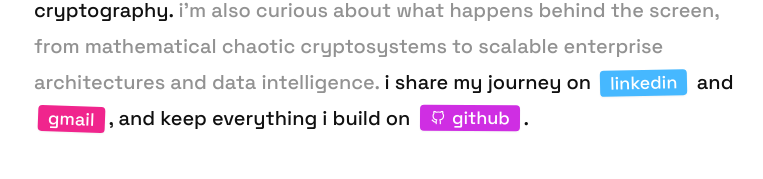
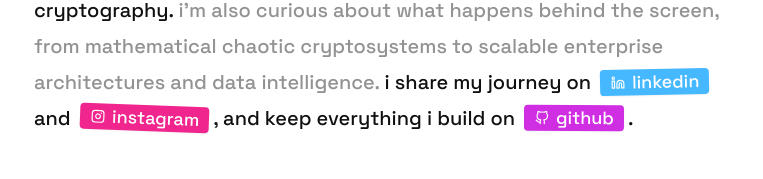
Before and after one commit to Vannnd1/novandi-portfolio, a React (Vite) app: page / in a window 1280 px wide. Shown: the part 546-725 px from the top of the page, without its empty margins (250-1013 px from the left). Built offline with nearby package versions, Linux system fonts and the light colour scheme; no server answers.

Commit message:
fix: replace gmail journey link with user's Instagram account in hero and footer

```diff
--- a/src/components/EzraPortfolio.tsx
+++ b/src/components/EzraPortfolio.tsx
@@ -7,7 +7,7 @@ import { TechPill } from './TechPill';
 import { ProjectMockup } from './ProjectMockup';
 import { StickerCard } from './StickerCard';
 import { CaseStudyModal } from './CaseStudyModal';
-import { GitHubIcon } from './Icons';
+import { GitHubIcon, InstagramIcon, LinkedInIcon } from './Icons';
 import { BookOpen } from 'lucide-react';
 
 type TabType = 'experience' | 'education' | 'works';
@@ -61,15 +61,17 @@ export const EzraPortfolio: React.FC = () => {
             i share my journey on{' '}
             <SocialPill
               href="https://linkedin.com"
+              icon={<LinkedInIcon className="w-3.5 h-3.5" />}
               label="linkedin"
               variant="linkedin"
               tilt={-1.2}
             />{' '}
             and{' '}
             <SocialPill
-              href={`https://mail.google.com/mail/?view=cm&fs=1&to=${profileData.email}`}
-              label="gmail"
-              variant="gmail"
+              href={profileData.instagramUrl}
+              icon={<InstagramIcon className="w-3.5 h-3.5" />}
+              label="instagram"
+              variant="instagram"
               tilt={2.1}
             />
             , and keep everything i build on{' '}
@@ -315,12 +317,12 @@ export const EzraPortfolio: React.FC = () => {
             github
           </a>
           <a
-            href={`https://mail.google.com/mail/?view=cm&fs=1&to=${profileData.email}`}
+            href={profileData.instagramUrl}
             target="_blank"
             rel="noreferrer"
             className="text-[#f0258d] hover:underline no-underline"
           >
-            gmail
+            instagram
           </a>
           <a
             href="https://linkedin.com"
--- a/src/components/Icons.tsx
+++ b/src/components/Icons.tsx
@@ -14,3 +14,37 @@ export const GitHubIcon: React.FC<{ className?: string }> = ({ className = 'w-4
     <path d="M9 19c-5 1.5-5-2.5-7-3m14 6v-3.87a3.37 3.37 0 0 0-.94-2.61c3.14-.35 6.44-1.54 6.44-7A5.44 5.44 0 0 0 20 4.77 5.07 5.07 0 0 0 19.91 1S18.73.65 16 2.48a13.38 13.38 0 0 0-7 0C6.27.65 5.09 1 5.09 1A5.07 5.07 0 0 0 5 4.77a5.44 5.44 0 0 0-1.5 3.78c0 5.42 3.3 6.61 6.44 7A3.37 3.37 0 0 0 9 18.13V22" />
   </svg>
 );
+
+export const InstagramIcon: React.FC<{ className?: string }> = ({ className = 'w-4 h-4' }) => (
+  <svg
+    viewBox="0 0 24 24"
+    fill="none"
+    stroke="currentColor"
+    strokeWidth="2"
+    strokeLinecap="round"
+    strokeLinejoin="round"
+    className={className}
+    aria-hidden="true"
+  >
+    <rect width="20" height="20" x="2" y="2" rx="5" ry="5" />
+    <path d="M16 11.37A4 4 0 1 1 12.63 8 4 4 0 0 1 16 11.37z" />
+    <line x1="17.5" x2="17.51" y1="6.5" y2="6.5" />
+  </svg>
+);
+
+export const LinkedInIcon: React.FC<{ className?: string }> = ({ className = 'w-4 h-4' }) => (
+  <svg
+    viewBox="0 0 24 24"
+    fill="none"
+    stroke="currentColor"
+    strokeWidth="2"
+    strokeLinecap="round"
+    strokeLinejoin="round"
+    className={className}
+    aria-hidden="true"
+  >
+    <path d="M16 8a6 6 0 0 1 6 6v7h-4v-7a2 2 0 0 0-2-2 2 2 0 0 0-2 2v7h-4v-7a6 6 0 0 1 6-6z" />
+    <rect width="4" height="12" x="2" y="9" />
+    <circle cx="4" cy="4" r="2" />
+  </svg>
+);
--- a/src/data/profile.ts
+++ b/src/data/profile.ts
@@ -27,6 +27,7 @@ export interface ProfileData {
   phone: string;
   location: string;
   githubUrl: string;
+  instagramUrl: string;
   bioSummary: string;
   education: EducationItem[];
   experience: ExperienceItem[];
@@ -47,6 +48,7 @@ export const profileData: ProfileData = {
   phone: "085155228540",
   location: "Cibinong, Bogor, Indonesia",
   githubUrl: "https://github.com/Vannnd1",
+  instagramUrl: "https://www.instagram.com/novandiahmdr/",
   bioSummary:
     "Fresh S1 Informatika graduate from Universitas Gunadarma with a verified foundation in software engineering, applied digital image cryptography, and data intelligence. Experienced in developing full-stack web applications with React and Node.js, building enterprise workflows with rigorous test coverage, and implementing medical image encryption algorithms with NIST SP 800-22 statistical validation.",
   verifiedMetrics: {
```
